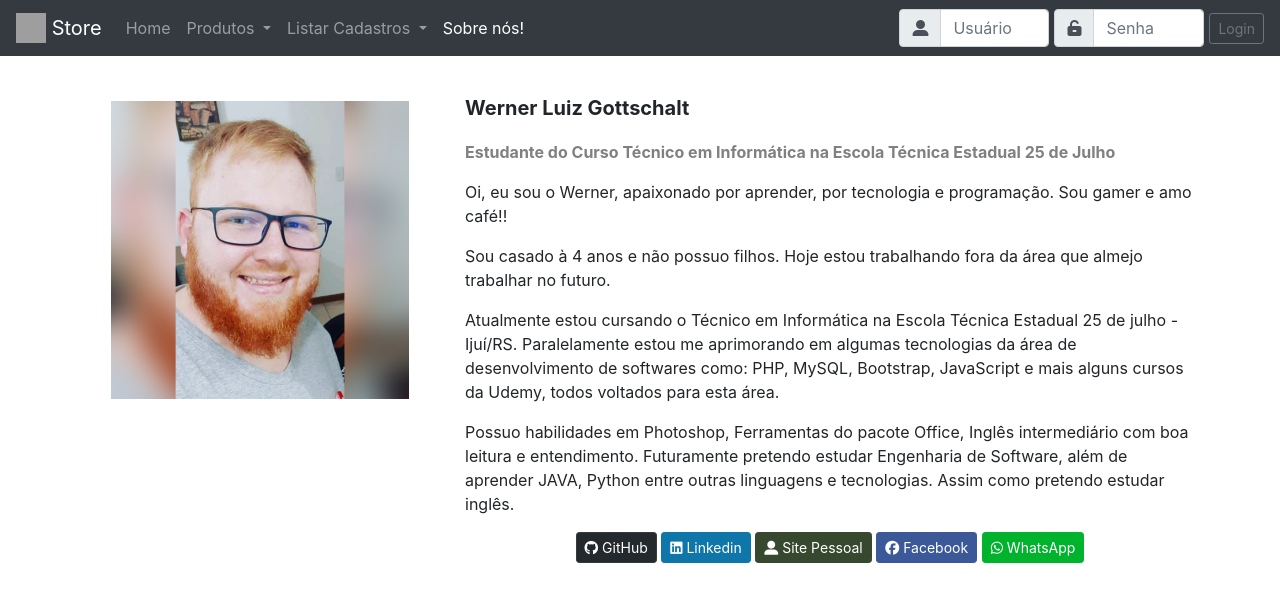
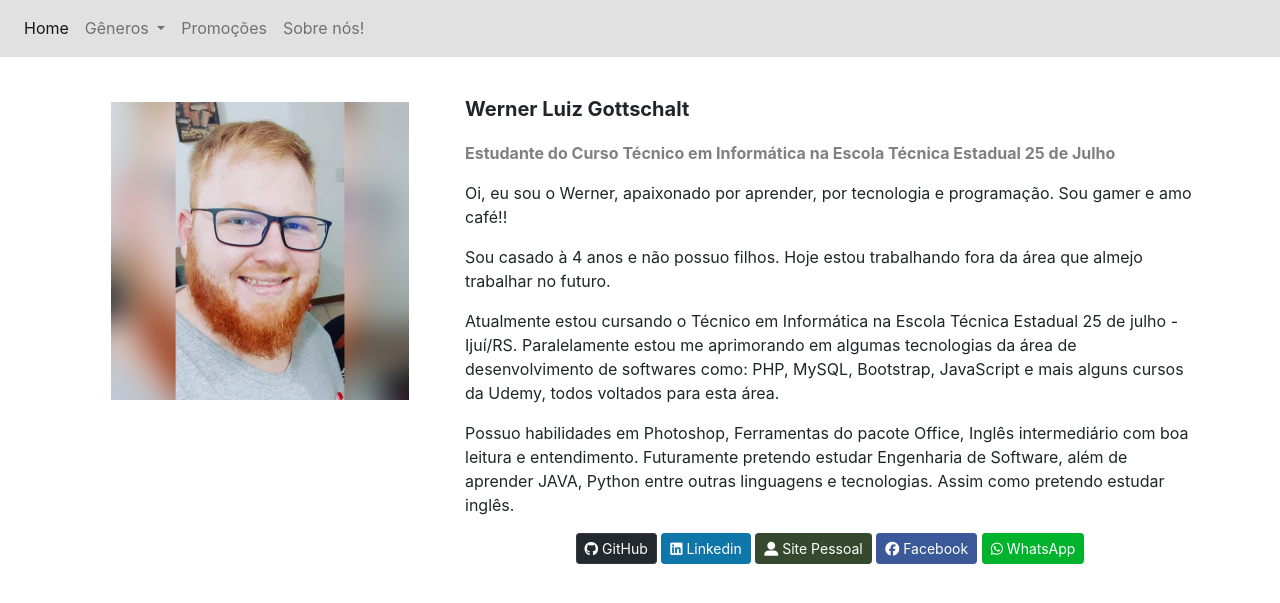
Before and after one commit to WernerLuiz92/E-Commerce_BookStore__V1, a PHP site: page /aboutme.php in a window 1280 px wide. Shown: the top 603 px of the page. Run offline with PHP 8.4, Linux system fonts and the light colour scheme; some libraries are stand-ins or nearby versions; grey boxes are pictures that could not be loaded.

Commit message:
Barras de Navegação
Criação de uma nova NavBar para substituir o layout antigo.

- Topbar que é oculta ao rolar a pagina
- Topbar com Brand, campo de busca e form para login
- Navbar sticky que fica no topo da pagina, sendo um menu de acesso rápido ao usuário.

```diff
--- a/navbar.php
+++ b/navbar.php
@@ -1,69 +1,22 @@
-<nav class="navbar navbar-expand-lg navbar-dark bg-dark">
-    <a class="navbar-brand" href="index.php">
-        <img src="images/logo_site_werner.png" width="30" height="30" class="d-inline-block align-top" alt=""
-            loading="lazy">
-        Store
-    </a>
-    <button class="navbar-toggler" type="button" data-toggle="collapse" data-target="#navbarSupportedContent"
-        aria-controls="navbarSupportedContent" aria-expanded="false" aria-label="Toggle navigation">
+<nav class="navbar sticky-top navbar-expand-lg navbar-light border-bottom" style="background-color: #e1e1e1;">
+  <button class="navbar-toggler" type="button" data-toggle="collapse" data-target="#navbarNavAltMarkup" aria-controls="navbarNavAltMarkup" aria-expanded="false" aria-label="Toggle navigation">
     <span class="navbar-toggler-icon"></span>
   </button>
-
-    <div class="collapse navbar-collapse" id="navbarSupportedContent">
-        <ul class="navbar-nav mr-auto">
-            <li class="nav-item <?php if ($page == 1){echo 'active';} ?>">
-                <a class="nav-link" href="index.php">Home</a>
-            </li>
+  <div class="collapse navbar-collapse" id="navbarNavAltMarkup">
+    <div class="navbar-nav">
+      <a class="nav-link active" href="index.php">Home</a>
       <li class="nav-item dropdown">
-                <a class="nav-link dropdown-toggle <?php if ($page == 2 || $page == 3 || $page == 4){echo 'active';} ?>"
-                    href="#" id="navbarDropdown" role="button" data-toggle="dropdown" aria-haspopup="true"
-                    aria-expanded="false">
-                    Produtos
+        <a class="nav-link dropdown-toggle" href="#" id="navbarDropdownMenuLink" role="button" data-toggle="dropdown" aria-haspopup="true" aria-expanded="false">
+          Gêneros
         </a>
-                <div class="dropdown-menu" aria-labelledby="navbarDropdown">
-                    <a class="dropdown-item <?php if ($page == 2){echo 'active';} ?>" href="#">Cervejas</a>
-                    <a class="dropdown-item <?php if ($page == 3){echo 'active';} ?>" href="#">Canecas</a>
-                    <!--<div class="dropdown-divider"></div>-->
-                    <a class="dropdown-item <?php if ($page == 4){echo 'active';} ?>" href="#">Acessórios</a>
+        <div class="dropdown-menu" aria-labelledby="navbarDropdownMenuLink">
+          <a class="dropdown-item" href="#">Action</a>
+          <a class="dropdown-item" href="#">Another action</a>
+          <a class="dropdown-item" href="#">Something else here</a>
         </div>
       </li>
-            <li class="nav-item dropdown">
-                <a class="nav-link dropdown-toggle <?php if ($page == 5 || $page == 6 || $page == 7){echo 'active';} ?>"
-                    href="#" id="navbarDropdown" role="button" data-toggle="dropdown" aria-haspopup="true"
-                    aria-expanded="false">
-                    Listar Cadastros
-                </a>
-                <div class="dropdown-menu" aria-labelledby="navbarDropdown">
-                    <a class="dropdown-item <?php if ($page == 5){echo 'active';} ?>"
-                        href="listar_produto.php">Produtos</a>
-                    <a class="dropdown-item <?php if ($page == 6){echo 'active';} ?>"
-                        href="listar_categoria.php">Categorias</a>
-                    <!--<div class="dropdown-divider"></div>-->
-                    <a class="dropdown-item <?php if ($page == 7){echo 'active';} ?>"
-                        href="listar_fornecedor.php">Fornecedores</a>
+      <a class="nav-link" href="#">Promoções</a>
+      <a class="nav-link" href="#">Sobre nós!</a>
     </div>
-            </li>
-            <li class="nav-item <?php if ($page == 8){echo 'active';} ?>">
-                <a class="nav-link" href="aboutme.php">Sobre
-                    nós!</a>
-            </li>
-        </ul>
-        <form class="form-inline" action="_login.php" method="post">
-            <div class="input-group" style="width: 150px;">
-                <div class="input-group-prepend">
-                    <span class="input-group-text" id="user"><i class="fas fa-user-alt"></i></span>
-                </div>
-                <input type="text" class="form-control" name="user" placeholder="Usuário" aria-label="Username"
-                    aria-describedby="user">
-            </div>
-            <div class="input-group" style="margin-left: 5px; width: 150px;">
-                <div class="input-group-prepend">
-                    <span class="input-group-text" id="pass"><i class="fas fa-unlock-alt"></i></span>
-                </div>
-                <input type="password" class="form-control" name="pass" placeholder="Senha" aria-label="Username"
-                    aria-describedby="pass">
-            </div>
-            <button class="btn btn-sm btn-outline-secondary" type="submit" style="margin-left: 5px;">Login</button>
-        </form>
   </div>
 </nav>
```
Also changed, not shown: topbar.php (added, +34 -0 lines), 1 other file. Lines whose indentation alone changed are shown as unchanged.
